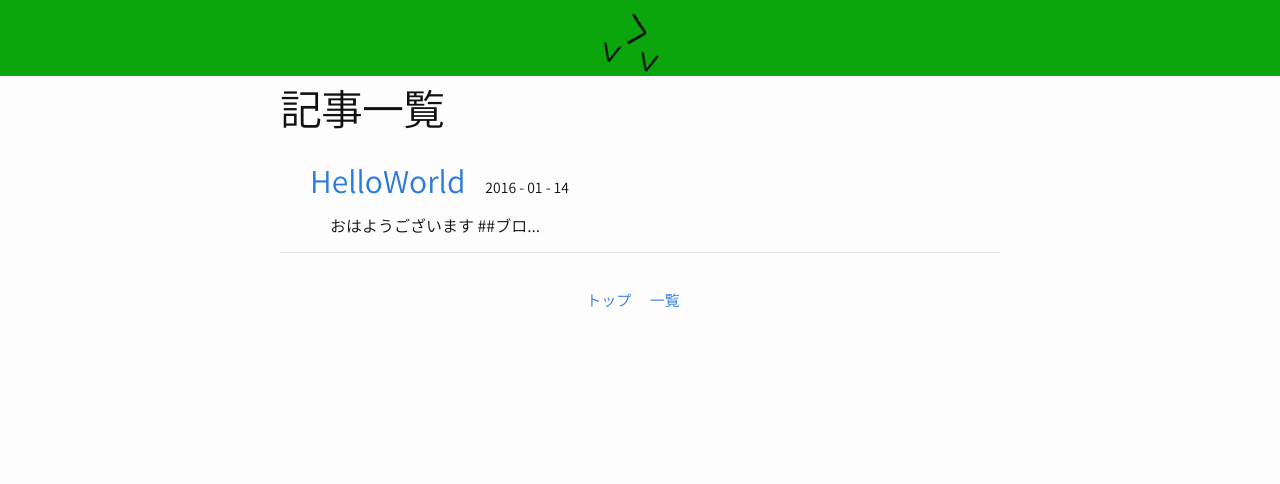
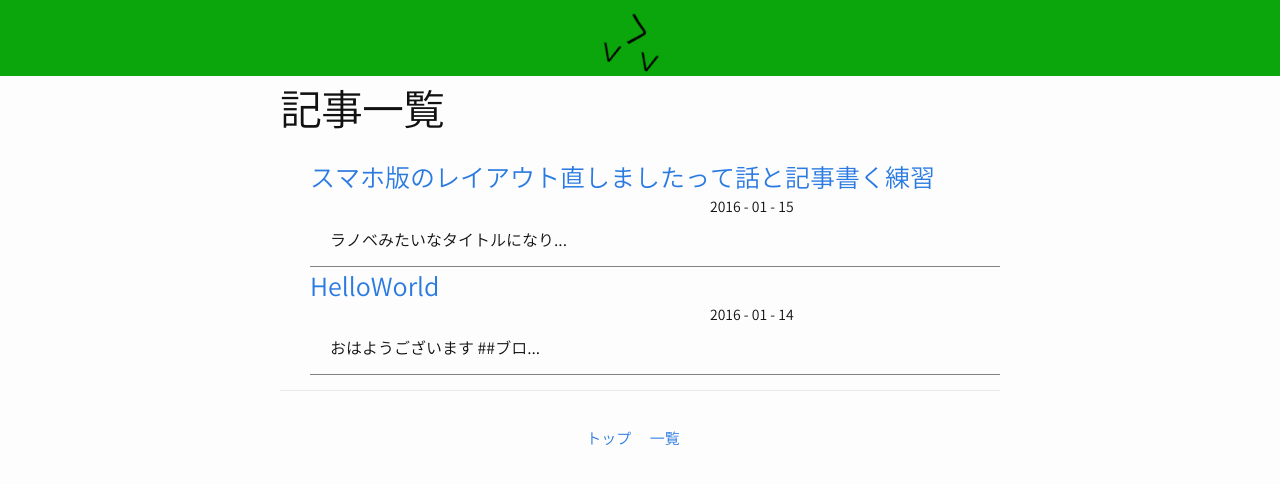
Before and after one commit to kuruppa0616/kuruppa0616.github.io, a Jekyll site: the page built from postlist.md, in a window 1280 px wide. Shown: the top 484 px of the page. Built offline with Jekyll 4.4.1, drawn with Linux system fonts in a browser that asks for light colours; Markdown is read by kramdown in place of the engine named in the settings.

```diff
--- a/_layouts/default.html
+++ b/_layouts/default.html
@@ -19,7 +19,7 @@
 
 <body>
 
-    <!--    {% include header.html %}-->
+
     <div class="header" id="header">
         <a class="page-link" href="{{ site.baseurl }}/">
             <img src="{{ site.baseurl }}/logo.svg" class="logo" id="logo">
--- a/_layouts/postlist.html
+++ b/_layouts/postlist.html
@@ -19,7 +19,9 @@ layout: default
             {% for post in site.posts %}
             <article class="post">
 
-                <a class="post-link" href="{{ site.baseurl }}{{ post.url }}">{{ post.title}}</a><span class="post_data">{{ post.date | date: "%Y  - %m - %-d" }}</span>
+                <a class="post-link" href="{{ site.baseurl }}{{ post.url }}">{{ post.title}}</a>
+                <br>
+                <span class="post_data">{{ post.date | date: "%Y  - %m - %-d" }}</span>
 
 
                 <div class="posts_text">
--- /dev/null
+++ b/_posts/2016-1-15-BlogFix.markdown
@@ -0,0 +1,66 @@
+---
+layout: post
+title: "スマホ版のレイアウト直しましたって話と記事書く練習"
+date: 2016-01-15
+category: WEBSITE
+---
+ラノベみたいなタイトルになりましたがタイトル通りの内容です。チョロい美少女はいません
+##なんかスマホ用のレイアウトが崩れてました。
+今は凍結された偉大な[**†lm0x†**](https://twitter.com/lm0x)さんに
+<blockquote class="twitter-tweet" data-conversation="none" lang="ja"><p lang="ja" dir="ltr"><a href="https://twitter.com/kuruppa0616">@kuruppa0616</a> ほそすぎ <a href="https://t.co/eRgtdtJPOb">pic.twitter.com/eRgtdtJPOb</a></p>&mdash; れもん (@6lmx) <a href="https://twitter.com/6lmx/status/687629181287448578">2016, 1月 14</a></blockquote>
+<script async src="//platform.twitter.com/widgets.js" charset="utf-8"></script><br>
+と言われてソース見直したら自己紹介文のとこのwidthが原因でした<br>
+紹介文のwidthがページ全体の横幅の数値より大きくなってたのがダメだったみたい
+この辺のCSSは前のサイトの奴そのまま使ってたはずなのに何でズレたんだろ<br>
+（前に「高さが"height"なのに横幅は"weight"じゃないんだよ！分かりにくいんだよ！」っていう頭の悪い話を英語の授業中にlm0xとしてたら先生にマジレスされたけど言われたこと全く覚えてない)
+<br><br><br><br><br><br>
+イカ文章書く練習↓
+<br><br>
+最初はMAD作りの息抜きに軽く再調整するつもりがなんかガッツリ弄り始めて結構時間かかった<br>
+最初は簡単そうってことで[Jekyll now](https://github.com/barryclark/jekyll-now)でやっていた<br>
+この辺の知識は全くなく、ruby入れたりするとこから始めたので楽しかった<br>
+その時[ここ](http://qiita.com/chihiro-adachi/items/99a82c902b4c8467aa4c)にお世話になりました<br>
+
+
+そこからコード書いていって結構順調に進んだんだけども<br>
+途中から正常に動いてくれなくなって、その時[totoraj大先生](https://twitter.com/totoraj930)が助けてくれました<br>
+![メシア]({{ site.baseurl }}/post-item/2016-1-15-BlogFix/1.jpg)<br>
+約1時間半に渡り色々と教えてくれたので本当に助かりました。#ありがとうゆゆ式<br>
+2期まだですか？<br>
+その結果普通？のJekyllで作りなおすことに<br>
+nowの方でほとんど作ってあったんで基本的にはそれを持ってくるだけで済んだけど<br>
+ページの読み込みが異常に遅かったりとチョクチョク問題が起きた<br>
+楽するなって事ですね。結局二度手間だった<br>
+ちなみにGoogleFontの読み込みが足引っ張ってた　<s>Fu○kin Google</s><br>
+
+SCSS勉強すればもうちょっとコードの効率化できると思うので<br>
+自称効率厨の身としては今の[気持ち悪いコード](https://github.com/kuruppa0616/kuruppa0616.github.io)をせめてパスタに調理したい<br>
+その内やります。やるったらやる。<br>
+後、デフォで入ってた複数のSCSSに跨るように色々書き足していったせいでどのプロパティがどこのSCSSにあるのか分かりづらいのできちんとまとめたい<br>
+ドメインを買いたい。.xyzとか安いし(日本語ドメインってどうなんだろ)
+
+
+それとSEO周辺の知識が全く無いのでなんとかしたい
+
+<br>
+<br>
+#そして
+<br>
+<br>
+<br>
+<br><br>
+<br>
+
+
+
+<blockquote class="twitter-tweet" lang="ja"><p lang="ja" dir="ltr">本作品の4DXでの上映についてお問い合わせを頂いておりますが、結論から申し上げますと実施します！現在上映劇場を調整中ですので、告知に関しましては今しばらくお待ち頂ければ幸いです。宜しくお願い致します。 <a href="https://twitter.com/hashtag/garupan?src=hash">#garupan</a></p>&mdash; 「ガールズ＆パンツァー」公式アカウント (@garupan) <a href="https://twitter.com/garupan/status/686898653802283008">2016, 1月 12</a></blockquote>
+<script async src="//platform.twitter.com/widgets.js" charset="utf-8"></script>
+#4DXやったぜ！
+<br>
+<br>
+<br><br>
+<br>
+
+<blockquote class="twitter-tweet" data-cards="hidden" lang="ja"><p lang="ja" dir="ltr">【速報】大ヒット上映中の「劇場版」ですが、何と昨日段階で興行収入9億円を突破！御礼と致しまして、1月30日から「ダブル生コマフィルム」（2つセット）の配布が決定！<a href="https://t.co/fJGhQzcBdH">https://t.co/fJGhQzcBdH</a> <a href="https://twitter.com/hashtag/garupan?src=hash">#garupan</a> <a href="https://t.co/XruHZdEhCi">pic.twitter.com/XruHZdEhCi</a></p>&mdash; 「ガールズ＆パンツァー」公式アカウント (@garupan) <a href="https://twitter.com/garupan/status/687921430667853828">2016, 1月 15</a></blockquote>
+<script async src="//platform.twitter.com/widgets.js" charset="utf-8"></script>
+9億おめでとうございます
--- a/_sass/_layout.scss
+++ b/_sass/_layout.scss
@@ -205,6 +205,8 @@
 }
 
 .post-content {
+    font-size: 120%;
+    line-height: 1.5;
     a{
         color: $brand-color;
         text-decoration: none;
--- a/_sass/_style.scss
+++ b/_sass/_style.scss
@@ -5,11 +5,13 @@
     src: url('../font/font.eot');
     src: url('../font/font.eot?#iefix') format('embedded-opentype'), url('../font/font.woff') format('woff'), url('../font/font.ttf') format('truetype');
 }
+
 body {
     position: relative;
     font-family: 'Source Han Sans';
-    margin: 0;
+    margin: 0 auto;
     font-size: 14px;
+
 }
 
 
@@ -155,6 +157,7 @@ body {
     width: 720px;
     height: 390px;
     margin: 0 auto;
+
 }
 
 
@@ -166,6 +169,7 @@ body {
     width: 200px;
     height: 390px;
     padding-right: 10px;
+
 }
 
 .profile_morning {
@@ -286,10 +290,12 @@ body {
     width: 360px;
 }
 
-.article_midashi {}
+.post{
+    border-bottom: 3px solid;
+}
 
 .post-link {
-    font-size: 30px;
+    font-size: 25px;
     margin-right: 20px;
     color: $brand-color;
     text-decoration: none;
@@ -301,6 +307,9 @@ body {
         text-decoration: underline;
     }
 }
+.post_data{
+    margin-left: 400px;
+}
 
 .posts_text {
     font-size: 16px;
@@ -309,7 +318,8 @@ body {
 }
 
 .post {
-    border-bottom: 10px;
+    border-bottom: 1px solid;
+    border-color: $grey-color ;
 }
 
 .andmore {
@@ -341,7 +351,8 @@ body {
 .post-link-index {
     font-size: 15px;
 }
-.page-link{
+
+.page-link {
     font-size: 15px;
     margin-right: 14px;
     color: $brand-color;
@@ -353,25 +364,23 @@ body {
         color: $text-color;
         text-decoration: underline;
     }
-
 }
 
 
 /*スマホ用*/
 
 @media screen and ( max-width:720px) {
-    body {}
     .wrapper {
         text-align: center;
         width: 80%;
         height: 100%;
+        padding-right: 20px;
     }
     h1 {
         letter-spacing: 12px;
     }
     .profile {
         width: 100%;
-        text-align: center;
         height: auto;
         padding-top: 0px;
         padding-right: 10px;
@@ -387,18 +396,15 @@ body {
         -moz-border-radius: 30px;
     }
     .introduction {
-        font-size: 20px;
-        width: 480px;
+        font-size: 15px;
+        width: 210px;
         height: auto;
-        margin-left: auto;
-        margin-right: auto;
+        margin: 0 auto;
         text-align: left;
         letter-spacing: -2px;
         line-height: 0.3;
     }
     .links {
-        padding-right: 10px;
-        padding-left: 10px;
         width: 100%;
         height: auto;
         float: none;
@@ -407,9 +413,9 @@ body {
         text-align: center;
     }
     .btn {
-        padding: 25px;
+        padding: 8px;
         width: 80%;
-        height: 20%;
+        height: 5%;
         font-size: 30px;
         letter-spacing: 10px;
         margin-right: 0px auto;
@@ -422,7 +428,22 @@ body {
     .btn_above {
         padding-bottom: 0px
     }
-    .andmore{
+    .andmore {
         margin-left: 0px;
     }
+    .wrapper-post {
+        text-align: left;
+    }
+    .post_data{
+        margin-left: 0px;
+        text-align: right
+    }
+    .posts_text {
+        font-size: 16px;
+        margin-top: 10px;
+        margin-left: 0px;
+    }
+    .post-content {
+        font-size: 100%;
+    }
 }
```
Also changed, not shown: _layouts/post.html (+6 -3 lines), index.html (+3 -9 lines), post-item/2016-1-15-BlogFix/1.jpg (added).
